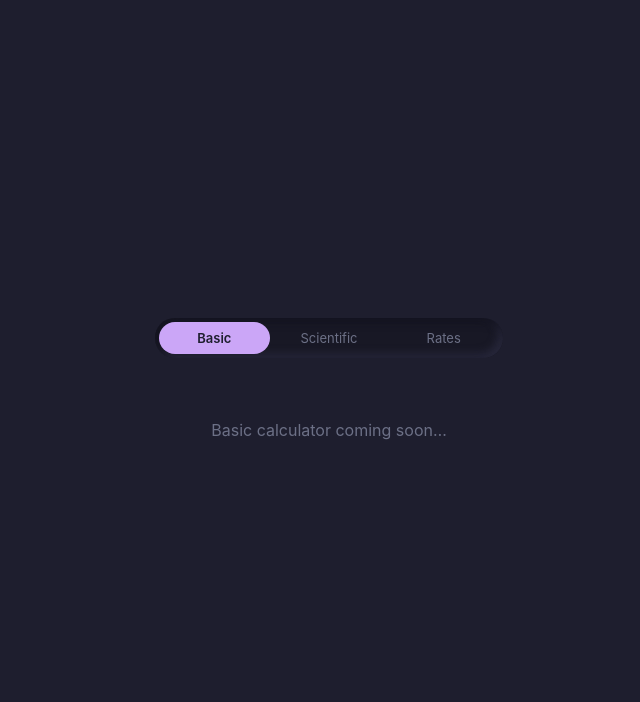
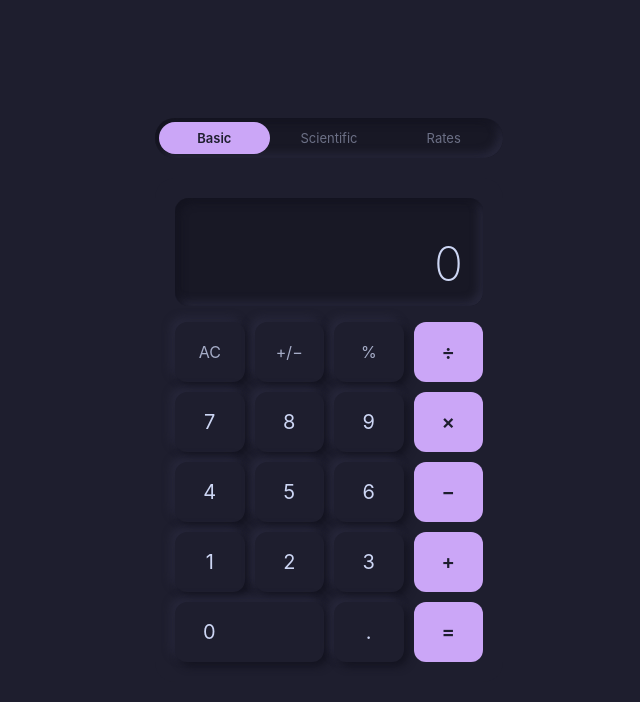
Before and after one commit to markusluisflores/calculator, a React (Vite) app: page / in a window 1280 px wide. Shown: the top 702 px of the page, without its empty margins (311-951 px from the left). Built offline with nearby package versions, Linux system fonts and the light colour scheme.

Commit message:
feat: wire BasicCalculator with Display, ButtonGrid, and useCalculator

```diff
--- a/src/App.jsx
+++ b/src/App.jsx
@@ -1,5 +1,6 @@
 import { useState } from 'react'
 import TabBar from './components/TabBar'
+import BasicCalculator from './components/BasicCalculator'
 import ScientificCalculator from './components/ScientificCalculator'
 import RatesCalculator from './components/RatesCalculator'
 
@@ -15,7 +16,7 @@ export default function App() {
   return (
     <div>
       <TabBar tabs={TABS} active={activeTab} onChange={setActiveTab} />
-      {activeTab === 'basic' && <div style={{ color: 'var(--text-secondary)', textAlign: 'center', padding: '40px' }}>Basic calculator coming soon…</div>}
+      {activeTab === 'basic' && <BasicCalculator />}
       {activeTab === 'scientific' && <ScientificCalculator />}
       {activeTab === 'rates' && <RatesCalculator />}
     </div>
--- /dev/null
+++ b/src/components/BasicCalculator.jsx
@@ -0,0 +1,14 @@
+import useCalculator from '../hooks/useCalculator'
+import Display from './Display'
+import ButtonGrid from './ButtonGrid'
+
+export default function BasicCalculator() {
+  const { expression, result, handleButton } = useCalculator()
+
+  return (
+    <div className="calculator">
+      <Display expression={expression} result={result} />
+      <ButtonGrid onButton={handleButton} />
+    </div>
+  )
+}
--- a/src/styles/index.css
+++ b/src/styles/index.css
@@ -179,3 +179,10 @@ body {
   text-align: left;
   padding-left: 28px;
 }
+
+/* Calculator */
+.calculator {
+  background: var(--bg);
+  border-radius: var(--radius-card);
+  padding: 20px;
+}
```
